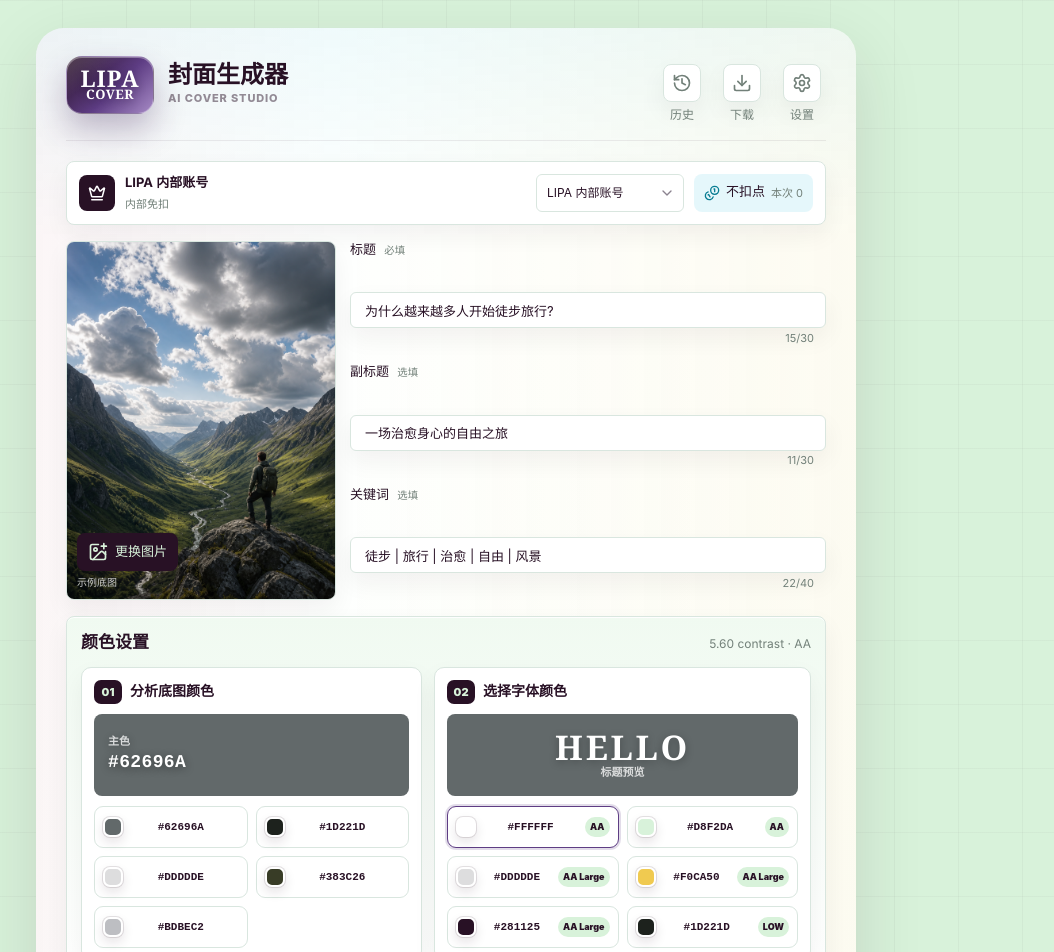
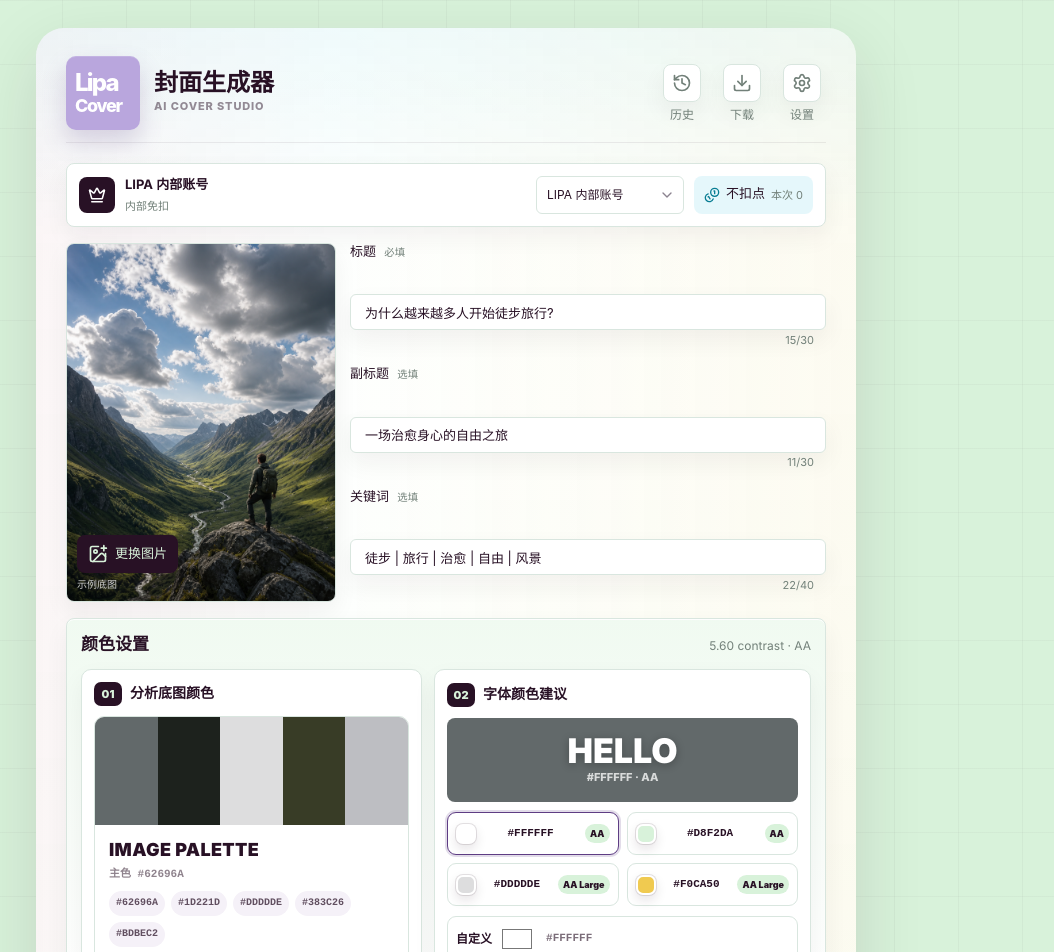
Before and after one commit to lipaliu/lipa-cover-generator, a React (Vite) app: page / in a window 1280 px wide. Shown: the top 952 px of the page, without its empty margins (194-1248 px from the left). Built offline with nearby package versions, Linux system fonts and the light colour scheme.

Commit message:
Refine logo and color suggestions

```diff
--- a/src/App.tsx
+++ b/src/App.tsx
@@ -706,8 +706,8 @@ export function App() {
         <header className="topbar">
           <button className="brand" type="button" onClick={resetDemo} aria-label="重置示例">
             <span className="brand-logo-mark" aria-hidden="true">
-              <strong>LIPA</strong>
-              <em>COVER</em>
+              <strong>Lipa</strong>
+              <em>Cover</em>
             </span>
             <span className="brand-copy">
               <strong>封面生成器</strong>
@@ -856,39 +856,35 @@ export function App() {
                     <b>01</b>
                     <span>分析底图颜色</span>
                   </div>
-                  <div className="dominant-color-block" style={{ background: detectedColor }}>
-                    <span>主色</span>
-                    <strong>{detectedColor}</strong>
-                  </div>
-                  <div className="image-color-row" aria-label="底图颜色组成">
-                    {imageColors.map((color) => (
-                      <button
-                        key={color}
-                        type="button"
-                        style={{ "--swatch-color": color } as CSSProperties}
-                        onClick={() => {
-                          setEditLayer((previous) => ({ ...previous, accent: color }));
-                          if (runState === "demo") setRunState("idle");
-                        }}
-                      >
-                        <i />
-                        <span>{color}</span>
-                      </button>
-                    ))}
+                  <div className="pantone-card" aria-label="底图颜色组成">
+                    <div className="pantone-strip">
+                      {imageColors.map((color) => (
+                        <span key={color} style={{ background: color }} />
+                      ))}
+                    </div>
+                    <div className="pantone-meta">
+                      <strong>IMAGE PALETTE</strong>
+                      <small>主色 {detectedColor}</small>
+                    </div>
+                    <div className="pantone-hex-list">
+                      {imageColors.map((color) => (
+                        <span key={color}>{color}</span>
+                      ))}
+                    </div>
                   </div>
                 </article>
 
                 <article className="simple-color-card">
                   <div className="simple-step-title">
                     <b>02</b>
-                    <span>选择字体颜色</span>
+                    <span>字体颜色建议</span>
                   </div>
                   <div className="type-color-preview" style={{ background: detectedColor, color: editLayer.color }}>
                     <strong>HELLO</strong>
-                    <span>标题预览</span>
+                    <span>{editLayer.color} · {contrastGrade(currentContrast)}</span>
                   </div>
-                  <div className="font-color-row" aria-label="字体颜色">
-                    {fontColorOptions.map((color) => {
+                  <div className="font-suggestion-row" aria-label="字体颜色建议">
+                    {fontColorOptions.slice(0, 4).map((color) => {
                       const ratio = contrastRatio(color, detectedColor);
                       return (
                         <button
@@ -908,6 +904,18 @@ export function App() {
                       );
                     })}
                   </div>
+                  <label className="custom-color-picker">
+                    <span>自定义</span>
+                    <input
+                      type="color"
+                      value={editLayer.color}
+                      onChange={(event) => {
+                        setEditLayer((previous) => ({ ...previous, color: event.target.value.toUpperCase() }));
+                        if (runState === "demo") setRunState("idle");
+                      }}
+                    />
+                    <em>{editLayer.color}</em>
+                  </label>
                 </article>
               </div>
             </section>
--- a/src/styles.css
+++ b/src/styles.css
@@ -2240,41 +2240,40 @@ html {
 }
 
 .brand-logo-mark {
-  width: 88px;
-  height: 58px;
-  padding: 7px 10px 8px;
+  width: 74px;
+  height: 74px;
+  padding: 10px 9px;
   display: grid;
   align-content: center;
-  justify-items: center;
-  gap: 0;
-  border: 1px solid rgba(255, 255, 255, 0.34);
-  border-radius: 16px;
-  background:
-    linear-gradient(145deg, rgba(255, 255, 255, 0.2), transparent 36%),
-    linear-gradient(135deg, #281125 0%, #5e3d84 56%, #a68ac5 100%);
+  justify-items: start;
+  gap: 2px;
+  border: 0;
+  border-radius: 10px;
+  background: #b9a6dd;
   color: #fff;
   box-shadow:
-    0 16px 32px rgba(63, 35, 91, 0.3),
-    inset 0 1px 0 rgba(255, 255, 255, 0.34);
+    0 12px 24px rgba(113, 87, 148, 0.24),
+    inset 0 1px 0 rgba(255, 255, 255, 0.14);
 }
 
 .brand-logo-mark strong,
 .brand-logo-mark em {
   display: block;
-  font-family: Georgia, "Times New Roman", serif;
+  font-family: "SF Pro Display", "SF Pro Text", Inter, -apple-system, BlinkMacSystemFont, sans-serif;
   font-style: normal;
-  font-weight: 900;
-  letter-spacing: 0.04em;
-  line-height: 0.9;
-  text-shadow: 0 2px 8px rgba(23, 8, 28, 0.38);
+  font-weight: 760;
+  letter-spacing: -0.075em;
+  line-height: 1;
+  color: #fff;
+  text-shadow: none;
 }
 
 .brand-logo-mark strong {
-  font-size: 23px;
+  font-size: 24px;
 }
 
 .brand-logo-mark em {
-  font-size: 13px;
+  font-size: 18px;
 }
 
 .brand-copy {
@@ -2342,7 +2341,6 @@ html {
   font-size: 14px;
 }
 
-.dominant-color-block,
 .type-color-preview {
   min-height: 82px;
   padding: 14px;
@@ -2352,47 +2350,88 @@ html {
   overflow: hidden;
 }
 
-.dominant-color-block {
-  color: #fff;
-  text-shadow: 0 2px 8px rgba(0, 0, 0, 0.42);
-}
-
-.dominant-color-block span,
 .type-color-preview span {
   font-size: 11px;
   font-weight: 760;
   opacity: 0.76;
 }
 
-.dominant-color-block strong {
-  font-family: "SFMono-Regular", "SF Mono", ui-monospace, monospace;
-  font-size: 18px;
-  letter-spacing: 0.02em;
-}
-
 .type-color-preview {
   justify-items: center;
   text-align: center;
 }
 
 .type-color-preview strong {
-  font-family: Georgia, "Times New Roman", serif;
+  font-family: "SF Pro Display", "SF Pro Text", Inter, -apple-system, BlinkMacSystemFont, sans-serif;
   font-size: 34px;
-  font-weight: 900;
-  letter-spacing: 0.08em;
+  font-weight: 860;
+  letter-spacing: 0;
   line-height: 1;
   text-shadow: 0 2px 8px rgba(0, 0, 0, 0.28);
 }
 
-.image-color-row,
-.font-color-row {
+.pantone-card {
+  overflow: hidden;
+  display: grid;
+  border: 1px solid var(--lipa-line);
+  border-radius: 10px;
+  background: #fff;
+}
+
+.pantone-strip {
+  height: 108px;
+  display: grid;
+  grid-template-columns: repeat(5, minmax(0, 1fr));
+}
+
+.pantone-strip span {
+  min-width: 0;
+}
+
+.pantone-meta {
+  padding: 12px 14px 8px;
+  display: grid;
+  gap: 3px;
+}
+
+.pantone-meta strong {
+  color: #281125;
+  font-size: 18px;
+  font-weight: 960;
+  letter-spacing: 0.02em;
+}
+
+.pantone-meta small {
+  color: rgba(40, 17, 37, 0.52);
+  font-family: "SFMono-Regular", "SF Mono", ui-monospace, monospace;
+  font-size: 11px;
+  font-weight: 800;
+}
+
+.pantone-hex-list {
+  padding: 0 14px 14px;
+  display: flex;
+  flex-wrap: wrap;
+  gap: 6px;
+}
+
+.pantone-hex-list span {
+  padding: 5px 7px;
+  border-radius: 999px;
+  background: #f5f1f8;
+  color: rgba(40, 17, 37, 0.72);
+  font-family: "SFMono-Regular", "SF Mono", ui-monospace, monospace;
+  font-size: 10px;
+  font-weight: 800;
+}
+
+.font-suggestion-row {
   display: grid;
   grid-template-columns: repeat(2, minmax(0, 1fr));
   gap: 8px;
 }
 
-.image-color-row button,
-.font-color-row button {
+.font-suggestion-row button {
   min-width: 0;
   min-height: 42px;
   padding: 7px 8px;
@@ -2407,8 +2446,7 @@ html {
   cursor: pointer;
 }
 
-.image-color-row i,
-.font-color-row i {
+.font-suggestion-row i {
   width: 20px;
   height: 20px;
   border: 2px solid #fff;
@@ -2419,8 +2457,7 @@ html {
     0 5px 12px rgba(40, 17, 37, 0.12);
 }
 
-.image-color-row span,
-.font-color-row span {
+.font-suggestion-row span {
   overflow: hidden;
   font-family: "SFMono-Regular", "SF Mono", ui-monospace, monospace;
   font-size: 11px;
@@ -2429,7 +2466,7 @@ html {
   white-space: nowrap;
 }
 
-.font-color-row em {
+.font-suggestion-row em {
   padding: 3px 5px;
   border-radius: 999px;
   background: #d8f2da;
@@ -2439,9 +2476,48 @@ html {
   font-weight: 900;
 }
 
-.font-color-row button.is-selected {
+.font-suggestion-row button.is-selected {
   border-color: #5e3d84;
   box-shadow: 0 0 0 2px rgba(94, 61, 132, 0.18);
+}
+
+.custom-color-picker {
+  min-height: 44px;
+  padding: 7px 8px;
+  display: grid;
+  grid-template-columns: auto 38px minmax(0, 1fr);
+  align-items: center;
+  gap: 8px;
+  border: 1px solid var(--lipa-line);
+  border-radius: 9px;
+  background: #fff;
+  color: #281125;
+}
+
+.custom-color-picker span {
+  font-size: 12px;
+  font-weight: 860;
+}
+
+.custom-color-picker input {
+  width: 34px;
+  height: 28px;
+  padding: 0;
+  overflow: hidden;
+  border: 0;
+  border-radius: 8px;
+  background: transparent;
+}
+
+.custom-color-picker em {
+  overflow: hidden;
+  color: rgba(40, 17, 37, 0.62);
+  font-family: "SFMono-Regular", "SF Mono", ui-monospace, monospace;
+  font-size: 11px;
+  font-style: normal;
+  font-weight: 800;
+  text-overflow: ellipsis;
+  white-space: nowrap;
 }
 
 @media (max-width: 720px) {
@@ -2452,20 +2528,24 @@ html {
 
 @media (max-width: 520px) {
   .brand-logo-mark {
-    width: 76px;
-    height: 52px;
+    width: 60px;
+    height: 60px;
+    padding: 8px 7px;
   }
 
   .brand-logo-mark strong {
     font-size: 20px;
   }
 
+  .brand-logo-mark em {
+    font-size: 15px;
+  }
+
   .brand-copy strong {
     font-size: 20px;
   }
 
-  .image-color-row,
-  .font-color-row {
+  .font-suggestion-row {
     grid-template-columns: 1fr;
   }
 }
```
Also changed, not shown: public/icons/lipa-icon.png, 1 other file (tests, documents, lock files or other folders).
